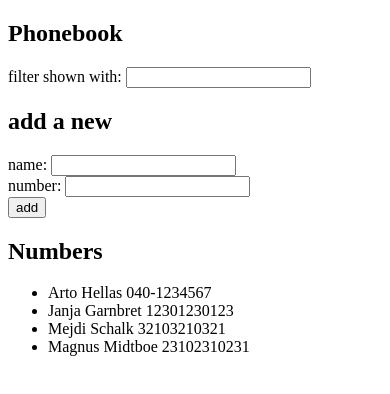
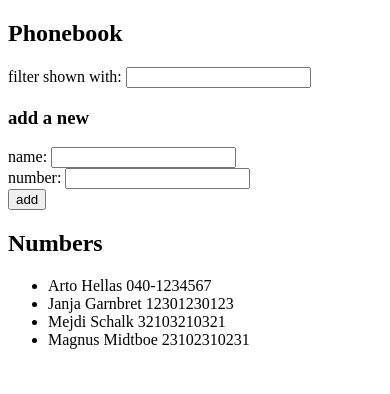
Before and after one commit to SalevaaraO/Salevaara_REPO, a React (Vite) app in the folder part2/phonebook/: page / in a window 390 px wide. Shown: the top 394 px of the page. Built offline with nearby package versions, Linux system fonts and the light colour scheme.

Commit message:
2.10 Phonebook step 5 complete

```diff
--- a/part2/phonebook/src/App.jsx
+++ b/part2/phonebook/src/App.jsx
@@ -1,5 +1,7 @@
 import { useState } from 'react'
 import Person from './components/Person'
+import Filter from './components/Filter'
+import PersonForm from './components/PersonForm'
 
 const App = () => {
   const [persons, setPersons] = useState([
@@ -41,21 +43,9 @@ const App = () => {
   return (
     <div>
       <h2>Phonebook</h2>
-      <div>
-        filter shown with: <input value={filter} onChange={(event) => setFilter(event.target.value)}/>
-      </div>
-      <h2>add a new</h2>
-      <form onSubmit={addName}>
-        <div>
-          name: <input value={newName} onChange={(event) => setNewName(event.target.value)} />
-        </div>
-        <div>
-          number: <input value={newNumber} onChange={(event) => setNewNumber(event.target.value)}/>
-        </div>
-        <div>
-          <button type="submit">add</button>
-        </div>
-      </form>
+      <Filter filter={filter} onChange={(event) => setFilter(event.target.value)} />
+      <h3>add a new</h3>
+      <PersonForm newName={newName} newNumber={newNumber} onNameChange={(event) => setNewName(event.target.value)} onNumberChange={(event) => setNewNumber(event.target.value)} onSubmit={addName}/>
       <h2>Numbers</h2>
       <ul>
         {personsToShow.map(person =>
--- /dev/null
+++ b/part2/phonebook/src/components/Filter.jsx
@@ -0,0 +1,7 @@
+const Filter = ({ filter, onChange }) => {
+  return (
+    <div>filter shown with: <input value={filter} onChange={onChange} /></div>
+  )
+}
+
+export default Filter
--- /dev/null
+++ b/part2/phonebook/src/components/PersonForm.jsx
@@ -0,0 +1,16 @@
+const PersonForm = ({ newName, newNumber, onNameChange, onNumberChange, onSubmit }) => {
+    return (
+        <form onSubmit={onSubmit}>
+            <div>
+                name: <input value={newName} onChange={onNameChange} />
+            </div>
+            <div>
+                number: <input value={newNumber} onChange={onNumberChange} />
+            </div>
+            <div>
+                <button type="submit">add</button>
+            </div>
+        </form>
+)}
+
+export default PersonForm
```
